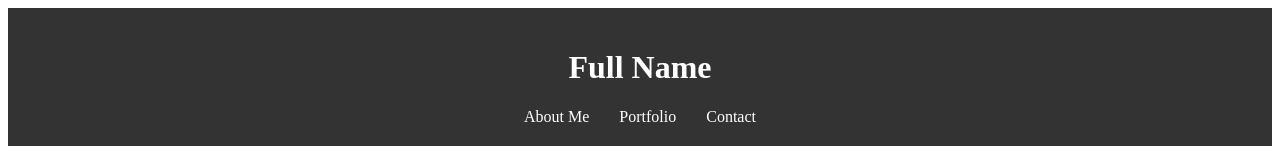
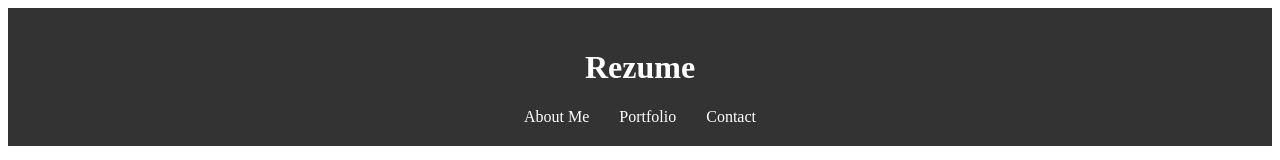
Before and after one commit to anyashishko/CV, a React (Vite) app: page / in a window 1280 px wide. Shown: the top 160 px of the page. Built offline with nearby package versions, Linux system fonts and the light colour scheme.

Commit message:
Update Header.jsx

```diff
--- a/src/components/Header.jsx
+++ b/src/components/Header.jsx
@@ -4,7 +4,7 @@ import styles from '../styles/Header.module.css';
 const Header = () => {
   return (
     <header className={styles.header}>
-      <h1>Full Name</h1>
+      <h1>Rezume</h1>
       <nav>
         <a href="#about">About Me</a>
         <a href="#portfolio">Portfolio</a>
```
